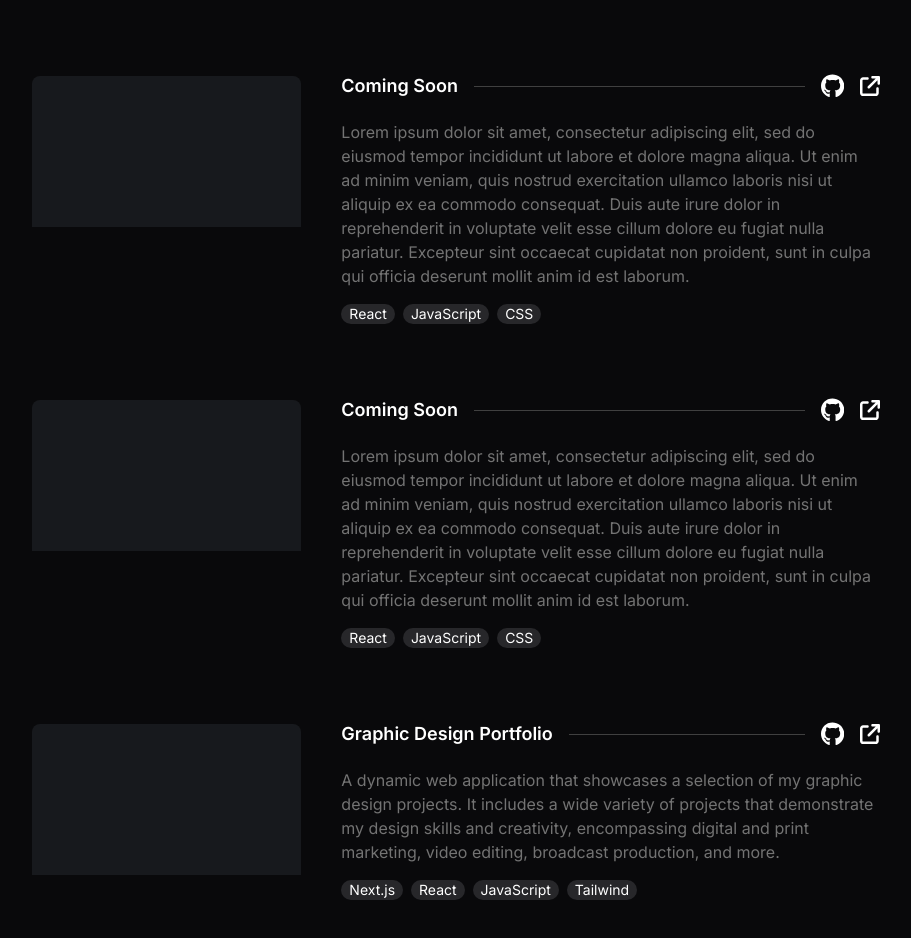
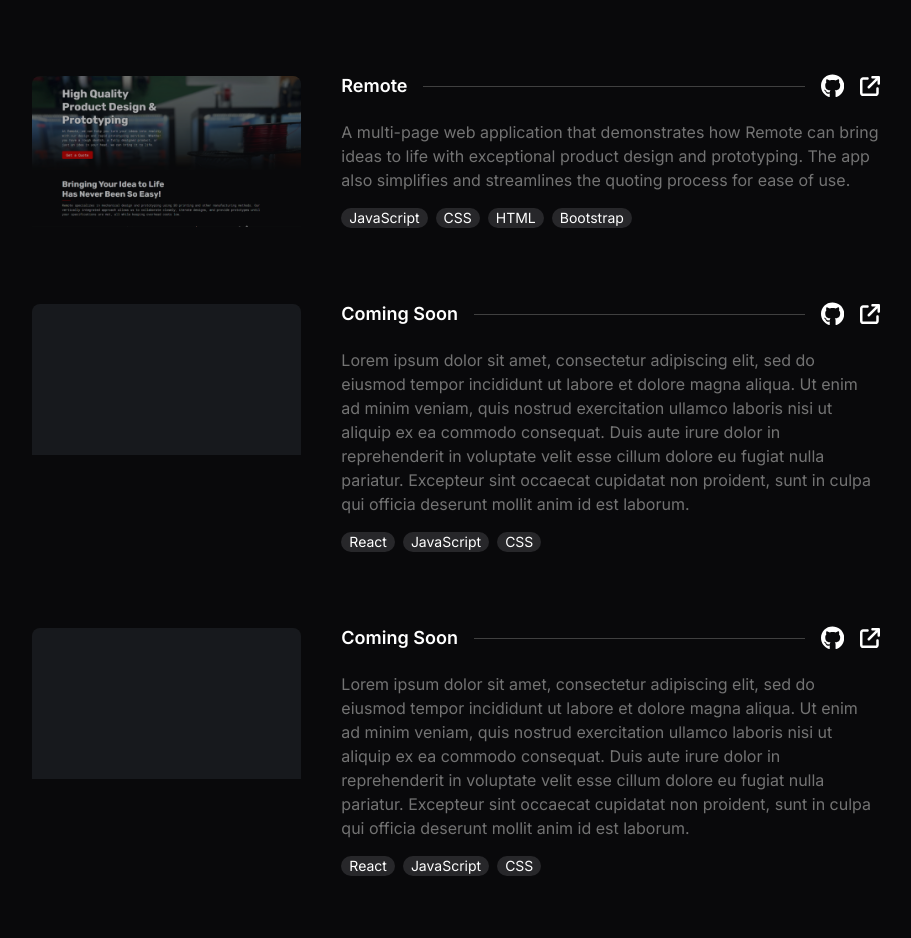
Before and after one commit to that-devguy/react-portfolio, a Next.js app: page /projects in a window 1280 px wide. Shown: the part 1188-2126 px from the top of the page, without its empty margins (184-1095 px from the left). Built offline with nearby package versions, Linux system fonts and the light colour scheme.

Commit message:
added remote to data.js

```diff
--- a/src/app/projects/data.js
+++ b/src/app/projects/data.js
@@ -32,13 +32,13 @@
   },
   {
     id: "4",
-    title: "Coming Soon",
+    title: "Remote",
     description:
-      "Lorem ipsum dolor sit amet, consectetur adipiscing elit, sed do eiusmod tempor incididunt ut labore et dolore magna aliqua. Ut enim ad minim veniam, quis nostrud exercitation ullamco laboris nisi ut aliquip ex ea commodo consequat. Duis aute irure dolor in reprehenderit in voluptate velit esse cillum dolore eu fugiat nulla pariatur. Excepteur sint occaecat cupidatat non proident, sunt in culpa qui officia deserunt mollit anim id est laborum.",
-    techList: ["React", "JavaScript", "CSS"],
-    imageUrl: "/images/placeholder-demo.png",
-    appUrl: "",
-    gitHubUrl: "",
+      "A multi-page web application that demonstrates how Remote can bring ideas to life with exceptional product design and prototyping. The app also simplifies and streamlines the quoting process for ease of use.",
+    techList: ["JavaScript", "CSS", "HTML", "Bootstrap"],
+    imageUrl: "/images/remote-demo.png",
+    appUrl: "https://remotedesign.tech/",
+    gitHubUrl: "https://github.com/that-devguy/Remote-Website",
   },
   {
     id: "5",
@@ -52,12 +52,22 @@
   },
   {
     id: "6",
-    title: "Graphic Design Portfolio",
+    title: "Coming Soon",
     description:
-      "A dynamic web application that showcases a selection of my graphic design projects. It includes a wide variety of projects that demonstrate my design skills and creativity, encompassing digital and print marketing, video editing, broadcast production, and more.",
-    techList: ["Next.js", "React", "JavaScript", "Tailwind"],
+      "Lorem ipsum dolor sit amet, consectetur adipiscing elit, sed do eiusmod tempor incididunt ut labore et dolore magna aliqua. Ut enim ad minim veniam, quis nostrud exercitation ullamco laboris nisi ut aliquip ex ea commodo consequat. Duis aute irure dolor in reprehenderit in voluptate velit esse cillum dolore eu fugiat nulla pariatur. Excepteur sint occaecat cupidatat non proident, sunt in culpa qui officia deserunt mollit anim id est laborum.",
+    techList: ["React", "JavaScript", "CSS"],
     imageUrl: "/images/placeholder-demo.png",
     appUrl: "",
     gitHubUrl: "",
   },
+  // {
+  //   id: "7",
+  //   title: "Graphic Design Portfolio",
+  //   description:
+  //     "A dynamic web application that showcases a selection of my graphic design projects. It includes a wide variety of projects that demonstrate my design skills and creativity, encompassing digital and print marketing, video editing, broadcast production, and more.",
+  //   techList: ["Next.js", "React", "JavaScript", "Tailwind"],
+  //   imageUrl: "/images/placeholder-demo.png",
+  //   appUrl: "",
+  //   gitHubUrl: "",
+  // },
 ];
```
